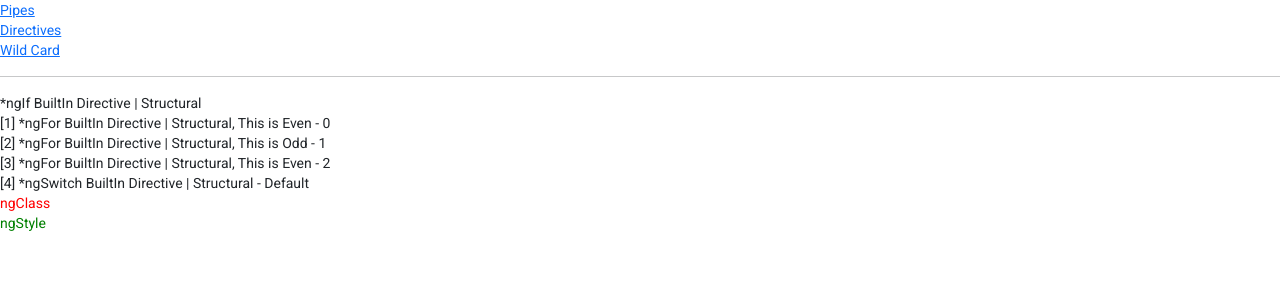
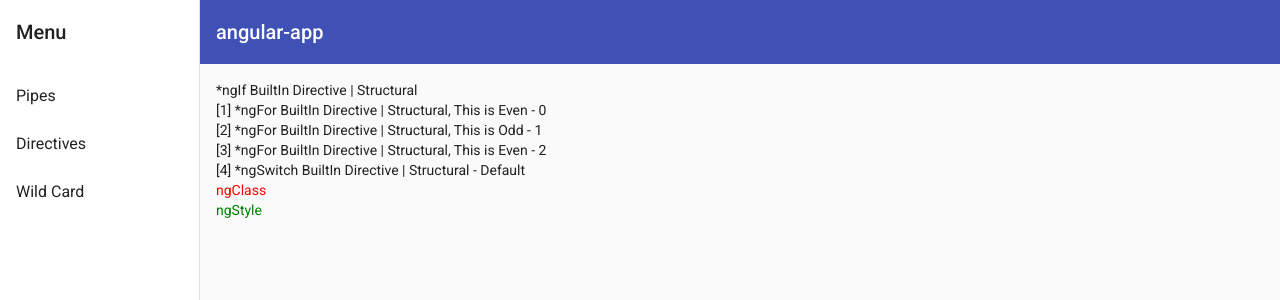
Before and after one commit to sujeewakabeysinghe/Angular-Complete-Course, an Angular app in the folder Angular/angular-app/: page /directives in a window 1280 px wide. Shown: the top 300 px of the page. Built offline with nearby package versions, Linux system fonts and the light colour scheme.

Commit message:
Navigation schematic | ng generate @angular/material:navigation <component-name>

```diff
--- a/Angular/angular-app/src/app/app.component.html
+++ b/Angular/angular-app/src/app/app.component.html
@@ -19,10 +19,11 @@
 <!-- <gtn-service></gtn-service> -->
 
 <!-- Route -->
-<a [routerLink]="['/pipes']">Pipes</a>
+<!-- <a [routerLink]="['/pipes']">Pipes</a>
 <br>
 <a [routerLink]="['/directives']">Directives</a>
 <br>
 <a [routerLink]="['/wild-card']">Wild Card</a>
 <hr>
-<router-outlet></router-outlet>
+<router-outlet></router-outlet> -->
+<gtn-mat-nav></gtn-mat-nav>
--- /dev/null
+++ b/Angular/angular-app/src/app/mat-nav/mat-nav.component.html
@@ -0,0 +1,30 @@
+<mat-sidenav-container class="sidenav-container">
+  <mat-sidenav #drawer class="sidenav" fixedInViewport
+      [attr.role]="(isHandset$ | async) ? 'dialog' : 'navigation'"
+      [mode]="(isHandset$ | async) ? 'over' : 'side'"
+      [opened]="(isHandset$ | async) === false">
+    <mat-toolbar>Menu</mat-toolbar>
+    <mat-nav-list>
+      <a mat-list-item routerLink='pipes'>Pipes</a>
+      <a mat-list-item routerLink='directives'>Directives</a>
+      <a mat-list-item routerLink='wild-card'>Wild Card</a>
+    </mat-nav-list>
+  </mat-sidenav>
+  <mat-sidenav-content>
+    <mat-toolbar color="primary">
+      <button
+        type="button"
+        aria-label="Toggle sidenav"
+        mat-icon-button
+        (click)="drawer.toggle()"
+        *ngIf="isHandset$ | async">
+        <mat-icon aria-label="Side nav toggle icon">menu</mat-icon>
+      </button>
+      <span>angular-app</span>
+    </mat-toolbar>
+    <!-- Add Content Here -->
+    <div class="m-3">
+      <router-outlet></router-outlet>
+    </div>
+  </mat-sidenav-content>
+</mat-sidenav-container>
--- /dev/null
+++ b/Angular/angular-app/src/app/mat-nav/mat-nav.component.scss
@@ -0,0 +1,17 @@
+.sidenav-container {
+  height: 100%;
+}
+
+.sidenav {
+  width: 200px;
+}
+
+.sidenav .mat-toolbar {
+  background: inherit;
+}
+
+.mat-toolbar.mat-primary {
+  position: sticky;
+  top: 0;
+  z-index: 1;
+}
--- /dev/null
+++ b/Angular/angular-app/src/app/mat-nav/mat-nav.component.ts
@@ -0,0 +1,21 @@
+import { Component } from '@angular/core';
+import { BreakpointObserver, Breakpoints } from '@angular/cdk/layout';
+import { Observable } from 'rxjs';
+import { map, shareReplay } from 'rxjs/operators';
+
+@Component({
+  selector: 'gtn-mat-nav',
+  templateUrl: './mat-nav.component.html',
+  styleUrls: ['./mat-nav.component.scss']
+})
+export class MatNavComponent {
+
+  isHandset$: Observable<boolean> = this.breakpointObserver.observe(Breakpoints.Handset)
+    .pipe(
+      map(result => result.matches),
+      shareReplay()
+    );
+
+  constructor(private breakpointObserver: BreakpointObserver) {}
+
+}
```
Also changed, not shown: Angular/angular-app/src/app/app.module.ts (+16 -2 lines), 1 other file (tests, documents, lock files or other folders).
